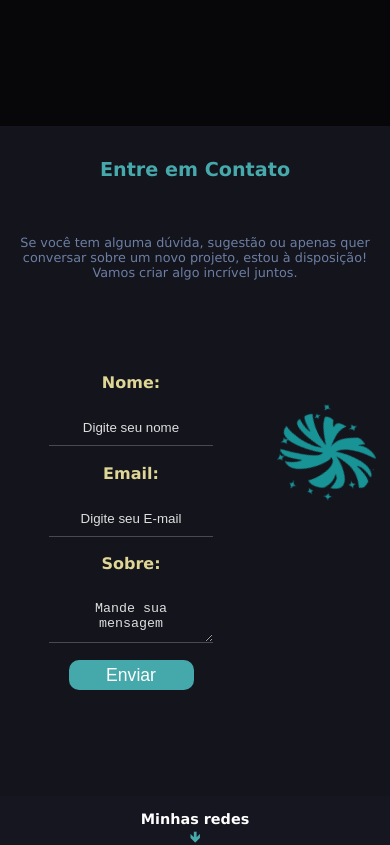
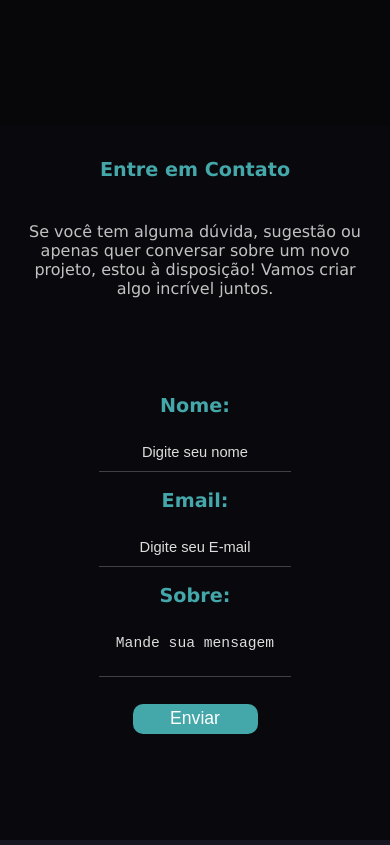
Before and after one commit to diegoramosds/projeto-portfolio, a React (Vite) app in the folder projeto-portfolio/: page / in a window 390 px wide. Shown: the part 9340-10185 px from the top of the page. Built offline with nearby package versions, Linux system fonts and the light colour scheme.

Commit message:
Página contact

```diff
--- a/projeto-portfolio/src/pages/Contact/Contact.css
+++ b/projeto-portfolio/src/pages/Contact/Contact.css
@@ -1,32 +1,34 @@
 .envform {
-  width: 100vw;
-  background-color: #282a3a7c;
+  width: 100%;
+  margin: 0 auto;
+  background-color: #282a3a3a;
   padding-bottom: 6em;
   padding-top: 2em;
 }
 .envform p{
   display: flex;
   text-align: center;
-  margin: 1em;
-  margin-top: 6em;
   justify-content: center;
-  color: #6C7EA3;
-}
-
-.id {
-  display: flex;
-  justify-content: space-around;
+  color: #e2e2e2da;
+  width: 70%;
+  margin: 1em auto;
+  margin-top: 4em;
 }
 
 form {
+  display: flex;
+  flex-direction: column;
+  justify-content: center;
+  margin: 0 auto;
   text-align: center;
-  margin-top: 5em;
-  width: 40vw;
+  margin-top: 6em;
+  width: 40%;
   border-radius: 10px;
 }
+
 label {
 font-weight: bold;
-color: #dfd696;
+color: #51c9cbd2;
 font-size: 1.1em;
 }
 .envform input, textarea {
@@ -40,6 +42,9 @@ font-size: 1.1em;
   border: none;
   color: #ffffffdc;
   border-bottom: 1px solid #ffffff3a;
+}
+.envform textarea {
+resize: none;
 }
 .envform input::placeholder, textarea::placeholder {
 text-align: center;
@@ -74,56 +79,29 @@ color: #c92121d2;
   padding: 5px;
 }
 
-.image-contact svg{
-  width: 160px;
-  height: auto;
-  margin-top: 7em;
-  border-radius: 100%;
-  color: #19aeb1d2;
-  animation: rotate 10s linear infinite;
-}
-
-.loading-spinner {
-  display: inline-block;
-  animation: spin 1s linear infinite;
-}
-
-@keyframes spin {
-  0% { transform: rotate(0deg); }
-  100% { transform: rotate(360deg); }
-}
-
-@keyframes rotate {
-  0% {
-    transform: rotate(0deg);
-  }
-  100% {
-    transform: rotate(360deg);
-  }
-}
-
 @media screen and (max-width: 766px) {
   .envform p{
-    font-size: .8em;
+    width: 90%;
+    font-size: 1em;
   }
 
   form {
-  width: 60vw;
+  width: 70%;
   }
   label {
-  font-size: 1em;
+  font-size: 1.2em;
   }
   .envform input, textarea {
     width: 70%;
     margin:1.3em auto;
   }
   .envform input::placeholder, textarea::placeholder {
-   font-size: 1em;
+   font-size: 1.1em;
   }
 
 
   .image-contact svg{
-    width: 100px;
+    width: 80px;
   }
 
 
@@ -143,13 +121,11 @@ color: #c92121d2;
 
 @media screen and (min-width: 767px) and (max-width: 1250px) {
   form {
-  width: 55vw;
+  width: 80%;
   }
-  label {
-  font-size: 1em;
-  }
+
   .envform input, textarea {
-    width: 50%;
+    width: 60%;
     margin:2.3em auto;
   }
 
--- a/projeto-portfolio/src/pages/Contact/Contact.jsx
+++ b/projeto-portfolio/src/pages/Contact/Contact.jsx
@@ -6,7 +6,6 @@ import 'aos/dist/aos.css';
 
 import { useState } from 'react';
 import { FaSpinner } from 'react-icons/fa';
-import { GiGalaxy } from 'react-icons/gi';
 
 function Contact() {
 
@@ -51,11 +50,11 @@ function Contact() {
   return (
     <div className='envform' id='contact'>
       <h2>Entre em Contato</h2>
-      <p data-aos="fade-right">
+      <p>
         Se você tem alguma dúvida, sugestão ou apenas quer conversar sobre um novo projeto, estou à disposição!
         Vamos criar algo incrível juntos.
       </p>
-      <div className='id'>
+      <div>
         <form onSubmit={handleSubmit}>
           <label>
             Nome:
@@ -102,9 +101,6 @@ function Contact() {
             {error && <p className="error-message">{error}</p>}
           </div>
         </form>
-        <div className='image-contact' data-aos="fade-left">
-          <GiGalaxy />
-        </div>
       </div>
 
     </div>
```
